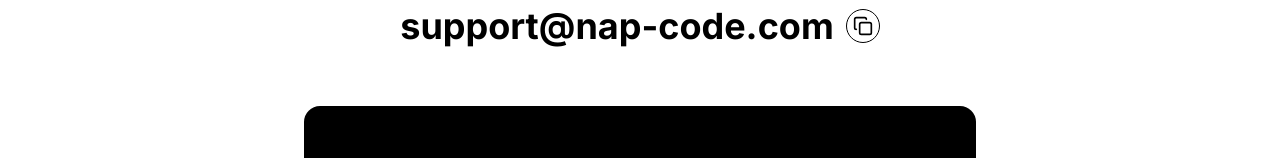
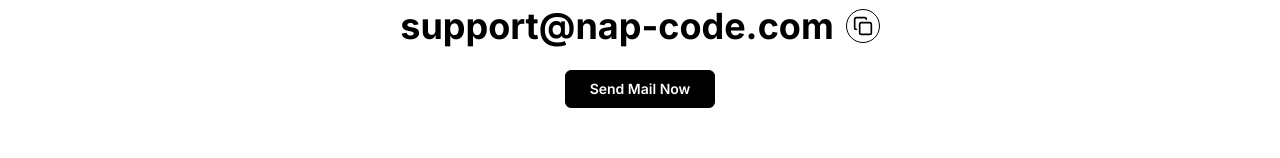
Before and after one commit to farzeenilyaszargar/nap-ide, a Next.js app: page /support in a window 1280 px wide. Shown: the part 334-492 px from the top of the page. Built offline with nearby package versions, Linux system fonts and the light colour scheme; no server answers.

Commit message:
Add send mail button

```diff
--- a/app/(other pages)/support/page.tsx
+++ b/app/(other pages)/support/page.tsx
@@ -59,6 +59,12 @@ export default function SupportPage() {
               )}
             </button>
           </div>
+          <a
+            href="mailto:support@nap-code.com"
+            className="mt-6 inline-flex items-center justify-center rounded-md border border-black bg-black px-6 py-2 text-sm font-semibold text-white transition-colors hover:bg-white hover:text-black"
+          >
+            Send Mail Now
+          </a>
         </div>
 
         {/* FAQ CTA */}
```
